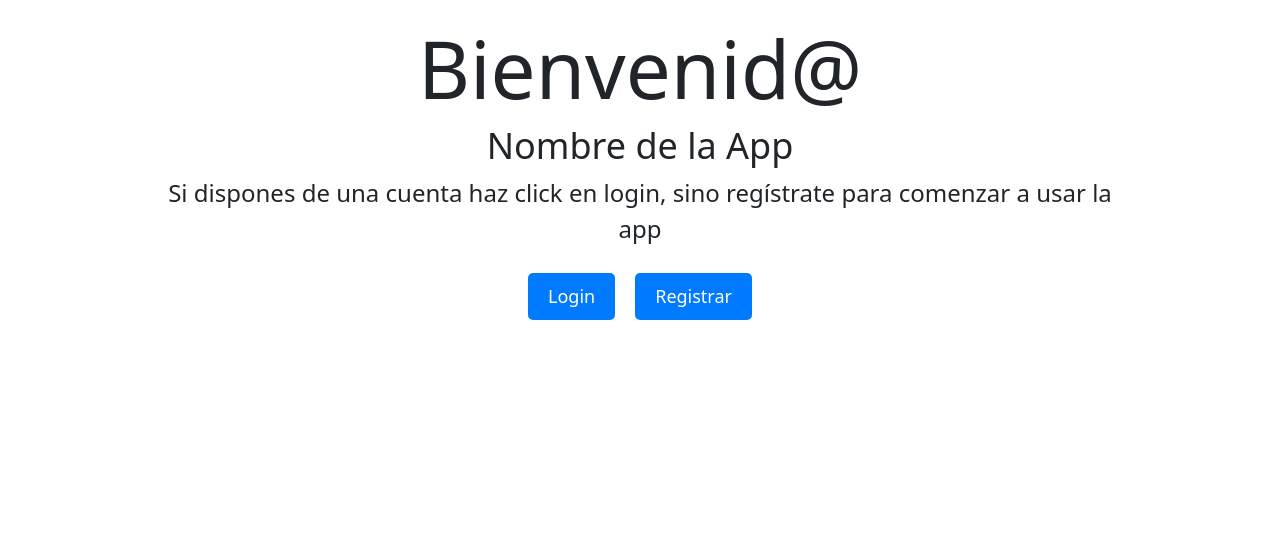
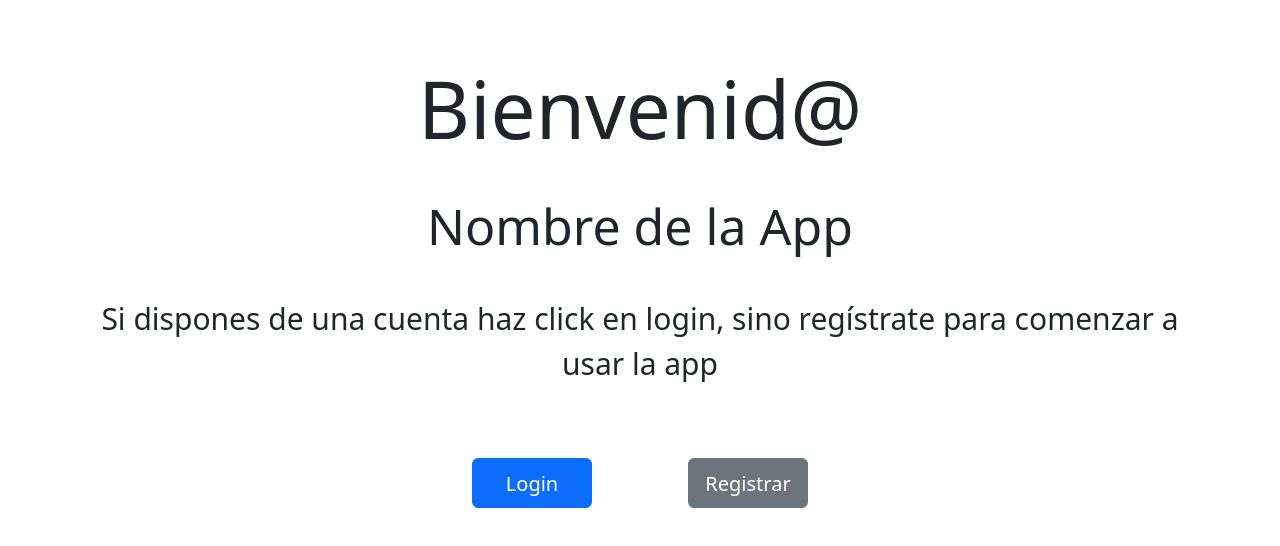
Before and after one commit to carniDev/app-nutricionalFront-new, an Angular app: page / in a window 1280 px wide. Shown: the top 546 px of the page. Built offline with nearby package versions, Linux system fonts and the light colour scheme.

Commit message:
pantalla principal cambiada alguna propiedad de css incluyendo bootstrap

```diff
--- a/src/app/app.component.ts
+++ b/src/app/app.component.ts
@@ -9,6 +9,6 @@ export class AppComponent {
   title = 'app-nutricional';
 
   constructor(){
-
+    localStorage.removeItem('auth_service');
   }
 }
--- a/src/app/components/home/home.component.css
+++ b/src/app/components/home/home.component.css
@@ -1,35 +1,22 @@
 
-.container {
-    max-width: 1000px;
-    padding: 20px;
-    text-align: center;
+h1{
+    font-size: 80px;
+    margin-top: -20vh;
+
 }
 
-h1 {
-    font-size: 80px;
+h2{
+    font-size: 50px;
+    margin-top: 5vh;
+}
+p{
+    font-size: 30px;
+    margin-top: 5vh;
 }
 
-h2 {
-    font-size: 36px;
+a{
+    width: 120px;
+    height: 50px;
+    font-size: 20px;
+    padding: 10px;
 }
-
-p {
-    font-size: 24px;
-}
-
-.btn {
-    display: inline-block;
-    padding: 10px 20px;
-    background-color: #007BFF;
-    color: #fff;
-    text-decoration: none;
-    font-size: 18px;
-    margin: 10px;
-    border: none;
-    border-radius: 5px;
-    cursor: pointer;
-}
-
-.btn:hover {
-    background-color: aqua;
-}
--- a/src/app/components/home/home.component.html
+++ b/src/app/components/home/home.component.html
@@ -1,7 +1,12 @@
-<div class="container">
-    <h1>Bienvenid@</h1>
-    <h2>Nombre de la App</h2>
-    <p>Si dispones de una cuenta haz click en login, sino regístrate para comenzar a usar la app</p>
-    <a routerLink="login" class="btn">Login</a>
-    <a routerLink="registro" class="btn">Registrar</a>
+<div class="principal d-flex justify-content-center align-items-center vh-100">
+    <div class="container text-center">
+
+            <h1>Bienvenid@</h1>
+            <h2>Nombre de la App</h2>
+            <p>Si dispones de una cuenta haz click en login, sino regístrate para comenzar a usar la app</p>
+        <nav class="my-4">
+            <a routerLink="login" class="btn btn-primary m-5">Login</a>
+            <a routerLink="registro" class="btn btn-secondary m-5">Registrar</a>
+        </nav>
+    </div>
 </div>
```
